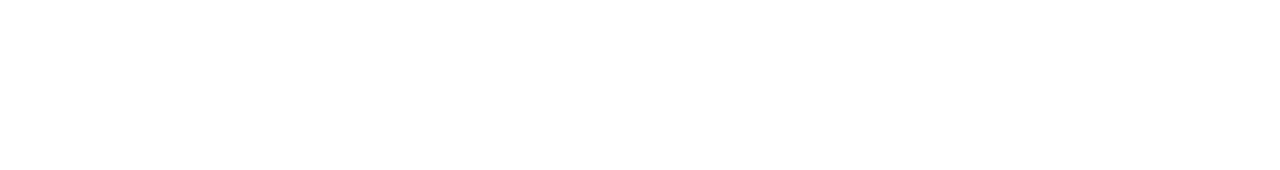
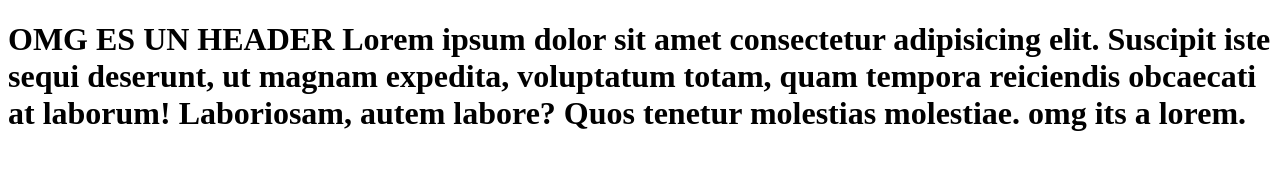
Before and after one commit to Nicocalvo22/Portfolio-Practice, a plain HTML site: page index.html in a window 1280 px wide. Drawn offline with Linux system fonts and the light colour scheme.

Commit message:
modifico un h1

```diff
--- a/index.html
+++ b/index.html
@@ -6,6 +6,8 @@
     <title>La Nonis</title>
 </head>
 <body>
-
+    <h1>
+        OMG ES UN HEADER Lorem ipsum dolor sit amet consectetur adipisicing elit. Suscipit iste sequi deserunt, ut magnam expedita, voluptatum totam, quam tempora reiciendis obcaecati at laborum! Laboriosam, autem labore? Quos tenetur molestias molestiae. omg its a lorem.
+    </h1>
 </body>
 </html>
```
